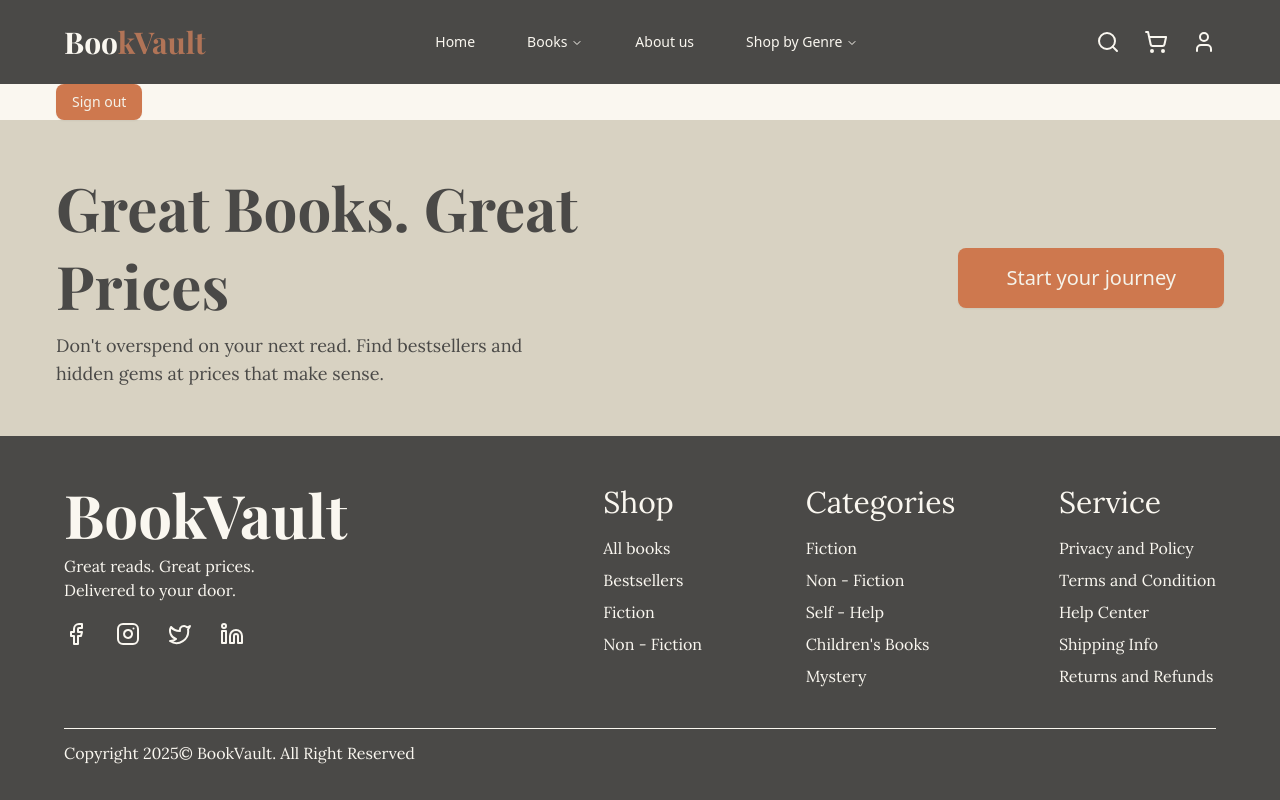
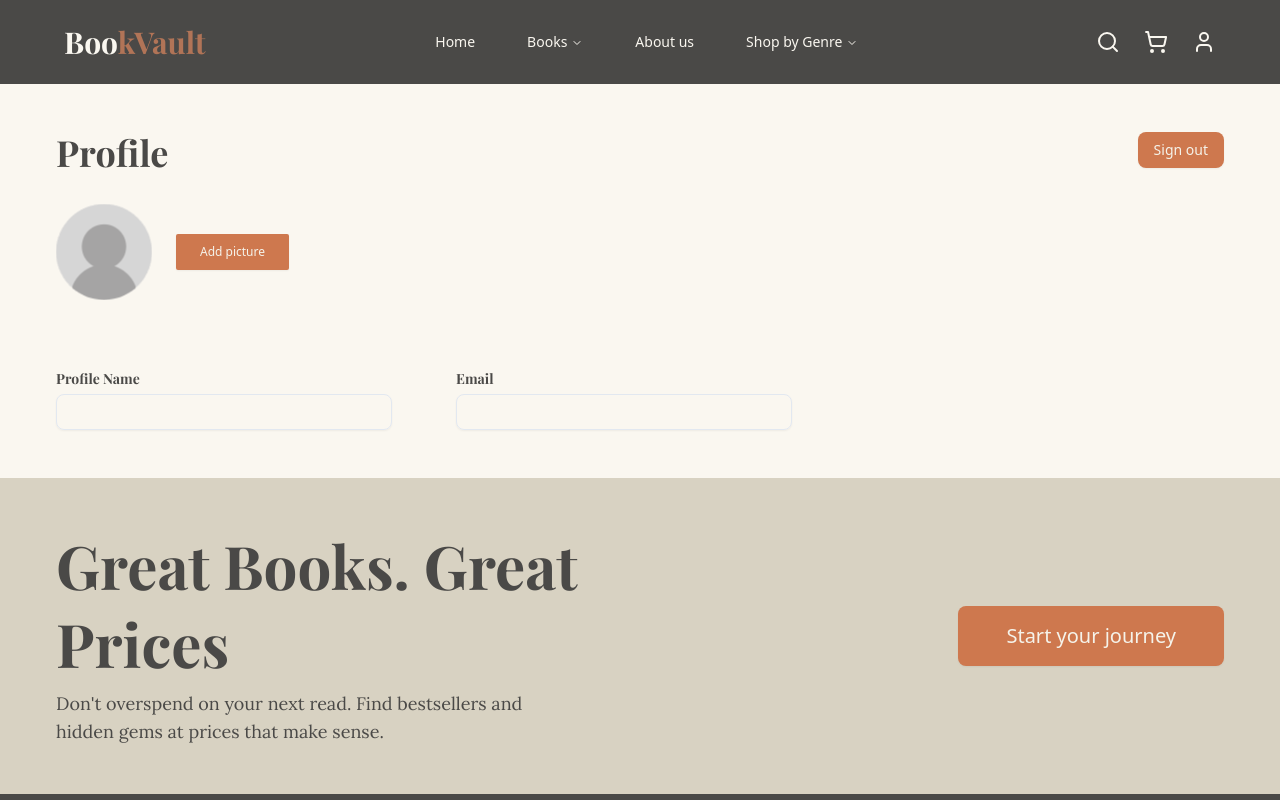
Before and after one commit to gjyannDev/book-vault, a React (Vite) app: page /account in a window 1280 px wide. Shown: the top 800 px of the page. Built offline with nearby package versions, Linux system fonts and the light colour scheme; no server answers.

Commit message:
chore: created account page with sign out functionality

```diff
--- a/src/pages/AccountPage.tsx
+++ b/src/pages/AccountPage.tsx
@@ -1,17 +1,82 @@
 import { Button } from "@/components/ui/button";
+import { Input } from "@/components/ui/input";
+import { Label } from "@/components/ui/label";
 import { signOutUser } from "@/services/api/auth/authApi";
 import type { AccountInfo } from "@/types/bookTypes";
-import { useOutletContext } from "react-router-dom";
+import clsx from "clsx";
+import { useNavigate, useOutletContext } from "react-router-dom";
+import noProfile from "../assets/images/no_profile.png";
 
 export default function AccountPage() {
   const { accountInfo } = useOutletContext<{
     accountInfo: AccountInfo | null;
   }>();
 
+  const navigate = useNavigate();
+
+  function handleSignOut() {
+    signOutUser();
+
+    navigate(`/`);
+  }
+
   return (
-    <div className="">
-      {accountInfo?.email}
-      <Button onClick={() => signOutUser()}>Sign out</Button>
+    <div className="my-12">
+      <div className="flex justify-between">
+        <h1
+          className={clsx(
+            "font-playfair-bold text-3xl mb-6",
+            "lg:text-4xl lg:mb-8"
+          )}
+        >
+          Profile
+        </h1>
+        <Button className="hidden md:flex" onClick={handleSignOut}>
+          Sign out
+        </Button>
+      </div>
+      <div className="flex flex-col gap-18">
+        <div
+          className={clsx(
+            "flex flex-col gap-4 w-[96px]",
+            "md:flex-row md:items-center md:gap-6"
+          )}
+        >
+          <img src={noProfile} alt="no profile image" className="" />
+          <Button
+            className={clsx(
+              "px-4 text-xs rounded-xs",
+              "lg:px-6 lg:py-2 lg:text-md"
+            )}
+          >
+            Add picture
+          </Button>
+        </div>
+        <div
+          className={clsx(
+            "flex flex-col gap-8",
+            " md:flex-row md:justify-around",
+            "lg:max-w-3xl"
+          )}
+        >
+          <div className="flex flex-col gap-2 md:flex-1">
+            <Label className="font-playfair-bold">Profile Name</Label>
+            <Input
+              type="text"
+              value={accountInfo?.profileName ?? ""}
+              className="md:w-84"
+            />
+          </div>
+          <div className="flex flex-col gap-2 md:flex-1">
+            <Label className="font-playfair-bold">Email</Label>
+            <Input
+              type="email"
+              value={accountInfo?.email ?? ""}
+              className="md:w-84"
+            />
+          </div>
+        </div>
+      </div>
     </div>
   );
 }
--- a/src/pages/SigninPage.tsx
+++ b/src/pages/SigninPage.tsx
@@ -10,7 +10,7 @@ export default function SigninPage() {
   const {
     register,
     handleSubmit,
-    formState: { errors },
+    formState: { errors, isSubmitting},
     reset,
   } = useForm<TSignInSchema>({
     resolver: zodResolver(signInSchema),
@@ -44,6 +44,7 @@ export default function SigninPage() {
           onSubmit={onSubmit}
           register={register}
           errors={errors}
+          isSubmitting={isSubmitting}
         />
       </div>
       <p className="font-lora-regular text-xs">
```
